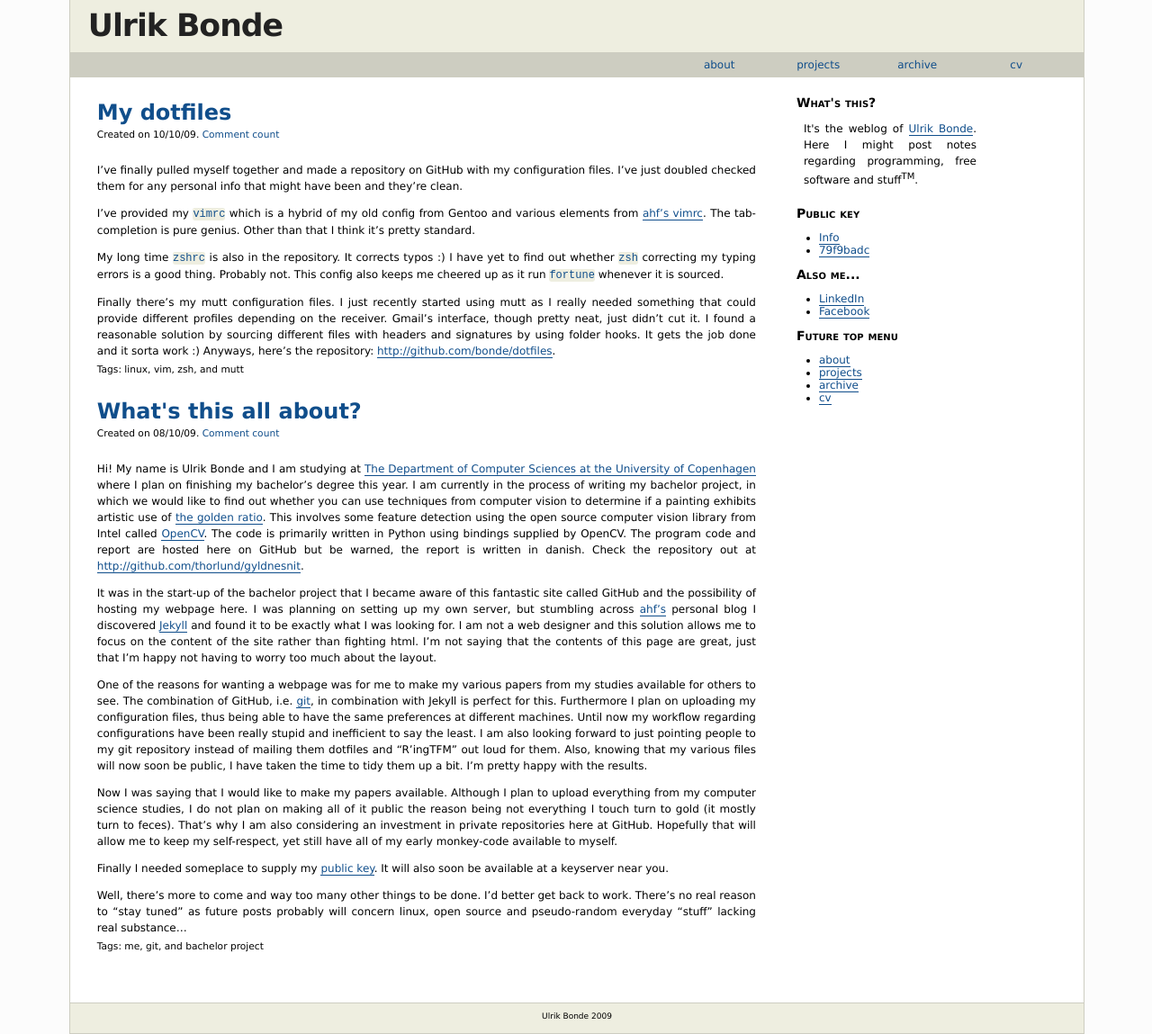
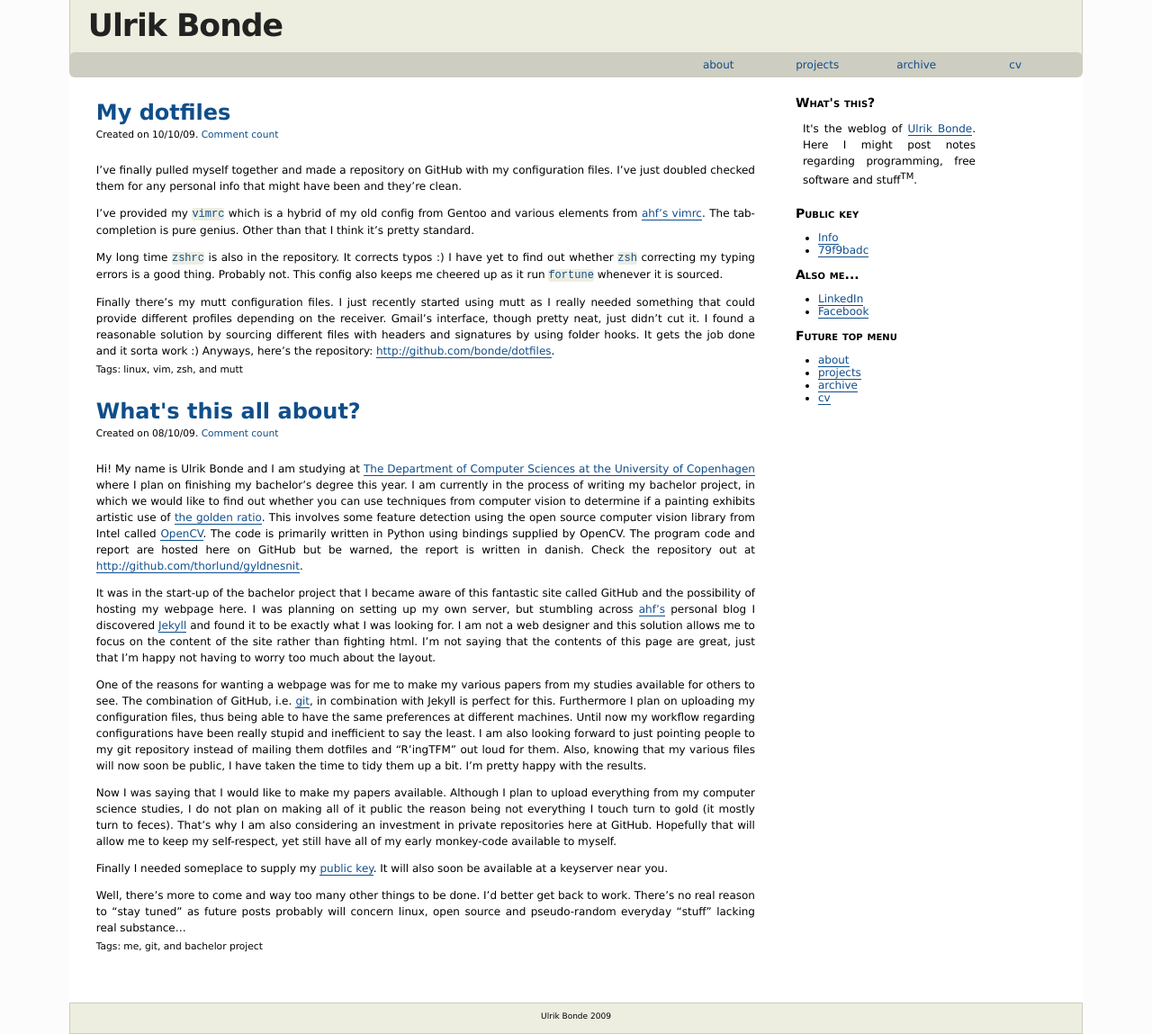
Before and after one commit to bonde/bonde.github.com, a Jekyll site: the page built from index.html, in a window 1280 px wide. Shown: the whole page at 90% size. Built offline with Jekyll 4.4.1, drawn with Linux system fonts in a browser that asks for light colours; Markdown is read by kramdown in place of the engine named in the settings; comment, search, counter and statistics services are not loaded.

Commit message:
more layout, puhh

```diff
--- a/styles/default.css
+++ b/styles/default.css
@@ -17,9 +17,6 @@
   text-align: left;
   overflow: auto;
   background-color: #fff;
-  border-right: 1px solid #CDCDC1;
-  border-left: 1px solid #CDCDC1;
-  border-bottom: 1px solid #CDCDC1;
 }
 
 img {
@@ -31,7 +28,8 @@
   letter-spacing: -1px;
   height: 60px;
   background-color: #EEEEE0;
-  /* border-bottom: 28px solid #CDCDC1; */
+  border-left: 1px solid #CDCDC1;
+  border-right: 1px solid #CDCDC1;
   padding-left: 20px;
   padding-top: 8px;
   margin: 0px 0px -10px 0px;
@@ -99,11 +97,10 @@
   margin-top: 30px;
   color: black;
   text-align: center;
-  border-top: 1px solid #CDCDC1;
+  border: 1px solid #CDCDC1;
   background-color: #EEEEE0;
   padding-bottom: 5px;
   clear: both;
-  width: 100%;
 }
 
 div#footer a {
@@ -214,11 +211,12 @@
 /* Menu */
 
 #menu {
-  /* width: 1000px; */
   height: 28px;
   margin: 0 auto;
   padding: 0;
   background-color: #CDCDC1;
+  -moz-border-radius: 0.0em 0.0em 0.5em 0.5em;
+  -webkit-border-radius: 0.5em;
 }
 
 #menu ul {
@@ -248,11 +246,8 @@
 }
 
 #menu a:hover, #menu .active a {
-  border-top: 3px solid #CDCDC1;
   text-decoration: none;
-  background-color: #FFFFFF;
-  padding-top: 4px;
-  margin-bottom: -3px;
+  background-color: #EEEEE0;
 }
 
 #menu .current_page_item a {
```
